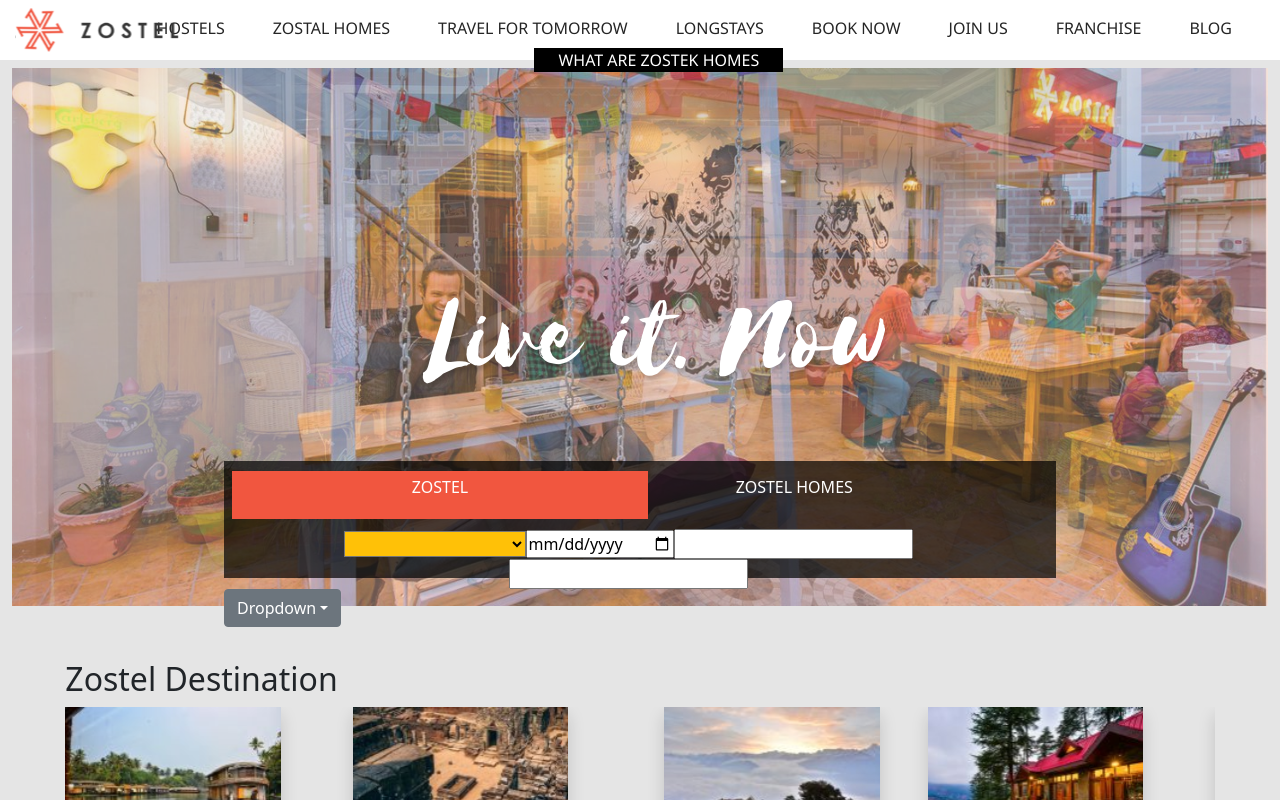
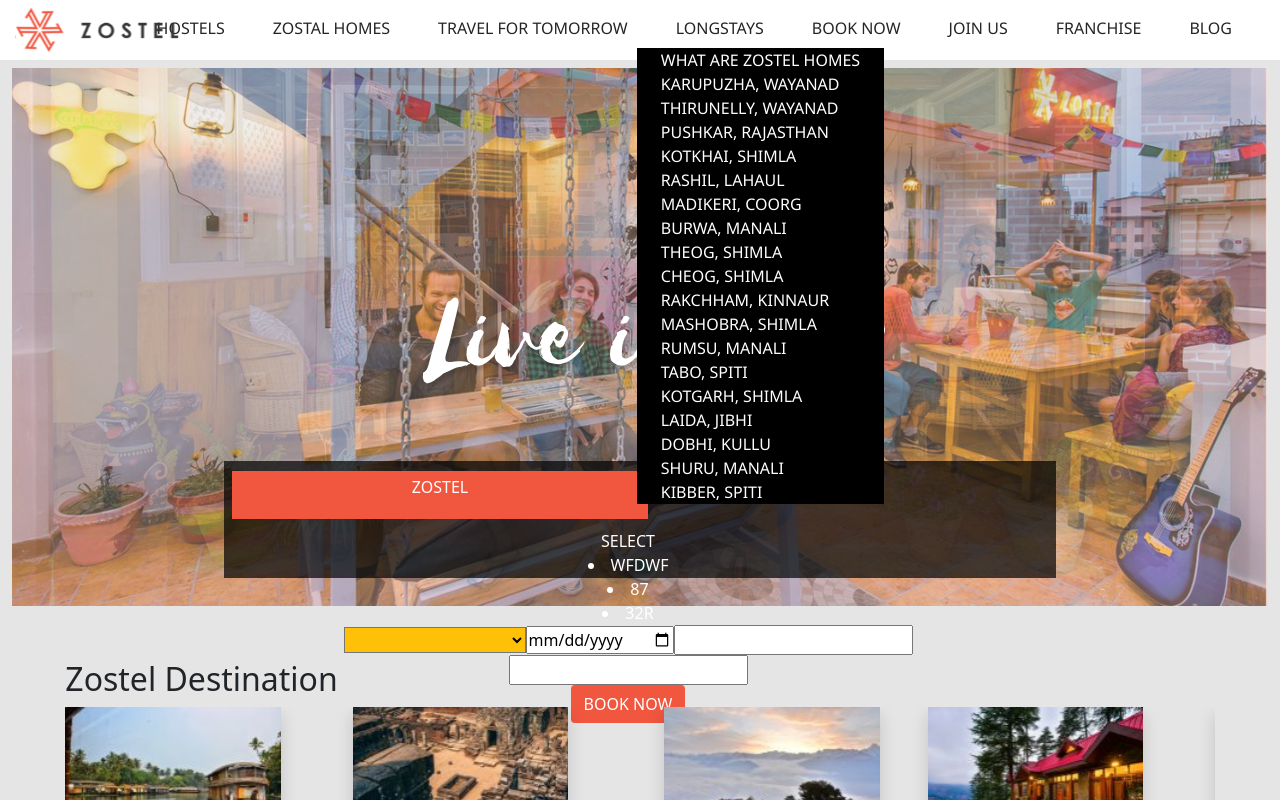
Before and after one commit to Syammed2429/zostel-clone, a React (Create React App) app: page / in a window 1280 px wide. Both pictures are taken after a click on the item "ZOSTAL HOMES". Shown: the top 800 px of the page. Built offline with nearby package versions, Linux system fonts and the light colour scheme.

Commit message:
navbar drop down menu done

```diff
--- a/src/components/Home/CoverPage/CoverPage.jsx
+++ b/src/components/Home/CoverPage/CoverPage.jsx
@@ -1,52 +1,16 @@
 import React from 'react'
-import ImageGallery from 'react-image-gallery';
 import './coverpage.css'
-import landingPic1 from '../../../assets/images/Landing_Page_Photo1.svg'
-import landingPic2 from '../../../assets/images/landingpage2.svg'
-import landingPic3 from '../../../assets/images/landingpage3.svg'
-import landingPic4 from '../../../assets/images/landingpage4.svg'
-import landingPic5 from '../../../assets/images/landingpage5.svg'
 import { SlideShow } from './SlideShow';
 
 
 
-
-const images = [
-    {
-        original: landingPic1,
-    },
-    {
-        original: landingPic2,
-    },
-    {
-        original: landingPic3,
-    },
-    {
-        original: landingPic4,
-    },
-    {
-        original: landingPic5,
-    },
-];
 
 
 
 const CoverPage = () => {
     return (
         < div className="img-fluid">
-            {/* <ImageGallery
-                slideDuration={1000}
-                swipingTransitionDuration={1}
-                slideInterval={4000}
-                showPlayButton={false}
-                showFullscreenButton={false}
-                autoPlay={true}
-                showNav={false}
-                items={images}
-                infinite={true} /> */}
 
-            {/* <div className=" text-center live-it-now" > */}
-            {/* </div> */}
             <SlideShow />
             <h1 className="live-it-now">Live it. Now</h1>
         </div >
--- a/src/components/Home/Navbar/Navbar.jsx
+++ b/src/components/Home/Navbar/Navbar.jsx
@@ -20,6 +20,7 @@
 const Navbar = () => {
     const [hostels, setHostels] = React.useState(styles.hidden)
     const [zostelHomes, setZostelHomes] = React.useState(styles.hidden)
+    const [joinUs, setJoinUs] = React.useState(styles.hidden)
 
 
 
@@ -32,9 +33,11 @@
                 <div className="header">
                     <ul className="d-flex justify-content-end  mx-5 gap-5 my-3 list text-uppercase">
                         <div className="d-flex">
-                            <li onClick={() => {
-                                setHostels(hostels === styles.hidden ? styles.show : styles.hidden)
-                            }}>Hostels</li>
+                            <li
+                                className="menu-options"
+                                onClick={() => {
+                                    setHostels(hostels === styles.hidden ? styles.show : styles.hidden)
+                                }}>Hostels</li>
                             <div
 
                                 style={{ ...hostels }}
@@ -89,6 +92,7 @@
                             </div>
                         </div>
                         <li
+                            className="menu-options"
                             onClick={() => {
                                 setZostelHomes(zostelHomes === styles.hidden ? styles.show : styles.hidden);
                             }}
@@ -96,19 +100,70 @@
                         <div
 
                             style={{ ...zostelHomes }}
-                            className="col bg-black text-white  px-4 mx-5 dropDown ">
-                            <li>What are Zostek Homes</li>
+                            className="col bg-black text-white zostal-homes  px-4 mx-5 dropDown ">
+                            <div className="">
+                                <li>What are Zostel Homes</li>
+                                <li>Karupuzha, Wayanad</li>
+                                <li>Thirunelly, Wayanad</li>
+                                <li>Pushkar, Rajasthan</li>
+                                <li>Kotkhai, Shimla</li>
+                                <li>Rashil, Lahaul</li>
+                                <li>Madikeri, Coorg</li>
+                                <li>Burwa, Manali</li>
+                                <li>Theog, Shimla</li>
+                                <li>Cheog, Shimla</li>
+                                <li>Rakchham, Kinnaur</li>
+                                <li>Mashobra, Shimla</li>
+                                <li>Rumsu, Manali</li>
+                                <li>Tabo, Spiti</li>
+                                <li>Kotgarh, Shimla</li>
+                                <li>Laida, Jibhi</li>
+                                <li>Dobhi, Kullu</li>
+                                <li>Shuru, Manali</li>
+                                <li>Kibber, Spiti</li>
+                            </div>
+
                         </div>
 
 
 
 
-                        <li>Travel for Tomorrow</li>
-                        <li>Longstays</li>
-                        <li>Book Now</li>
-                        <li>Join us</li>
-                        <li>Franchise</li>
-                        <li>Blog</li>
+                        <li
+                            className="menu-options"
+                        >Travel for Tomorrow</li>
+                        <li
+                            className="menu-options"
+                        >Longstays</li>
+                        <li
+                            className="menu-options"
+                        >Book Now</li>
+
+                        <li
+                            className="menu-options"
+                            onClick={() => {
+                                setJoinUs(joinUs === styles.hidden ? styles.show : styles.hidden)
+                            }}>Join us</li>
+                        <div
+
+                            style={{ ...joinUs }}
+                            className="col bg-black text-white  px-4 mx-5 dropDown join-us">
+                            <div>
+                                <li>Zostel Volunteer</li>
+                                <li>Careers</li>
+                                <li>Host an event</li>
+                                <li>List your experience</li>
+
+                            </div>
+                        </div>
+
+
+
+                        <li
+                            className="menu-options option"
+                        >Franchise</li>
+                        <li
+                            className="menu-options"
+                        >Blog</li>
                     </ul>
                 </div>
             </div >
@@ -117,14 +172,3 @@
 }
 
 export { Navbar }
-
-
-
-
-/*
-
-
-
-
-
-*/
--- a/src/components/Home/Navbar/navbar.css
+++ b/src/components/Home/Navbar/navbar.css
@@ -35,7 +35,7 @@
 /* //dropdown */
 .dropDown {
   position: absolute;
-  left: 38%;
+  left: 40%;
   top: 80%;
   z-index: 1;
 }
@@ -44,3 +44,32 @@
   cursor: pointer;
   color: grey;
 }
+
+.menu-options:hover {
+  background: black;
+  color: grey;
+  padding: 5px 2px;
+}
+
+.menu-options:active {
+  background: black;
+  color: grey;
+  padding: 5px 2px;
+}
+
+.option:active::before {
+  content: "";
+
+  background: black;
+}
+.option::after {
+  pointer-events: none;
+  background: black;
+}
+
+.zostal-homes {
+  left: 46%;
+}
+.join-us {
+  left: 80.3%;
+}
--- a/src/components/Home/Search/Search.jsx
+++ b/src/components/Home/Search/Search.jsx
@@ -1,4 +1,5 @@
 import React from 'react'
+import { Button } from '../Button/Button'
 import './search.css'
 // import cities from './cities.json'
 
@@ -13,7 +14,7 @@
 }
 
 const Search = () => {
-    const [display, setDisplay] = React.useState(visible.hide || visible.show)
+    const [select, setSelect] = React.useState("Select")
 
     const [cities, setCities] = React.useState("")
 
@@ -56,6 +57,15 @@
                         </div> */}
 
 
+                        <div >{select}</div>
+                        <div
+                            onClick={() => {
+                                setSelect()
+                            }}>
+                            <li>wfdwf</li>
+                            <li>87</li>
+                            <li>32r</li>
+                        </div>
 
                         <select
                             className="bg-warning"
@@ -120,19 +130,11 @@
                         <input type="date" name="" id="" />
                         <input type="text" name="" id="" />
                         <input type="text" name="" id="" />
+                        <Button text="Book Now" />
                     </div>
                 </div>
 
-                <div className="dropdown">
-                    <button className="btn btn-secondary dropdown-toggle" type="button" id="dropdownMenu2" data-bs-toggle="dropdown" aria-expanded="false">
-                        Dropdown
-                    </button>
-                    <ul className="dropdown-menu" aria-labelledby="dropdownMenu2">
-                        <li><button className="dropdown-item" type="button">Action</button></li>
-                        <li><button className="dropdown-item" type="button">Another action</button></li>
-                        <li><button className="dropdown-item" type="button">Something else here</button></li>
-                    </ul>
-                </div>
+
 
             </div >
         </>
```
